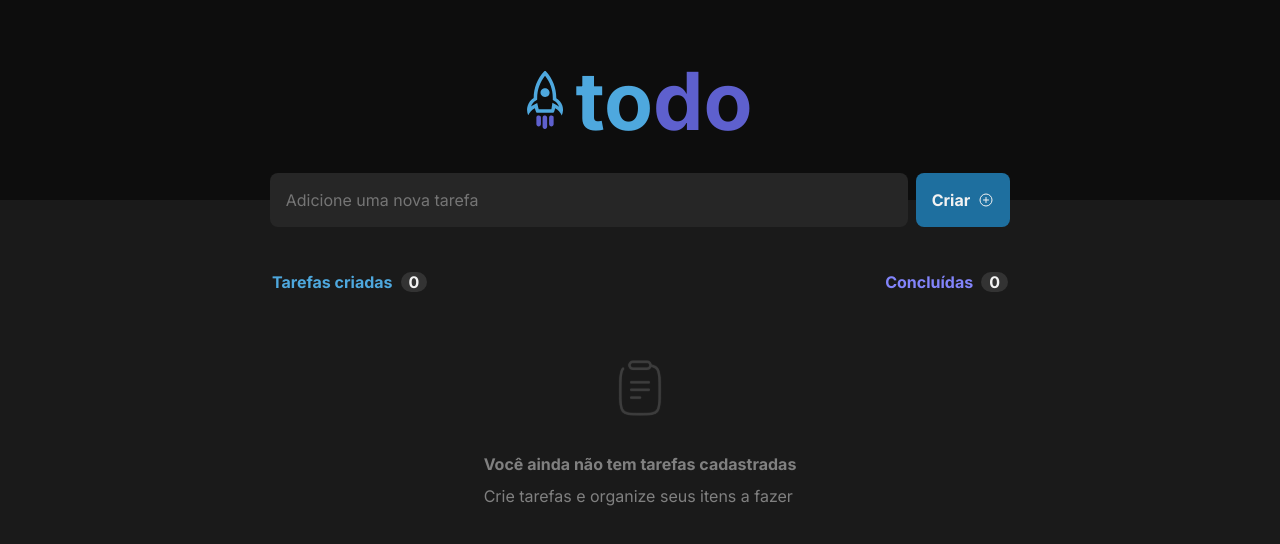
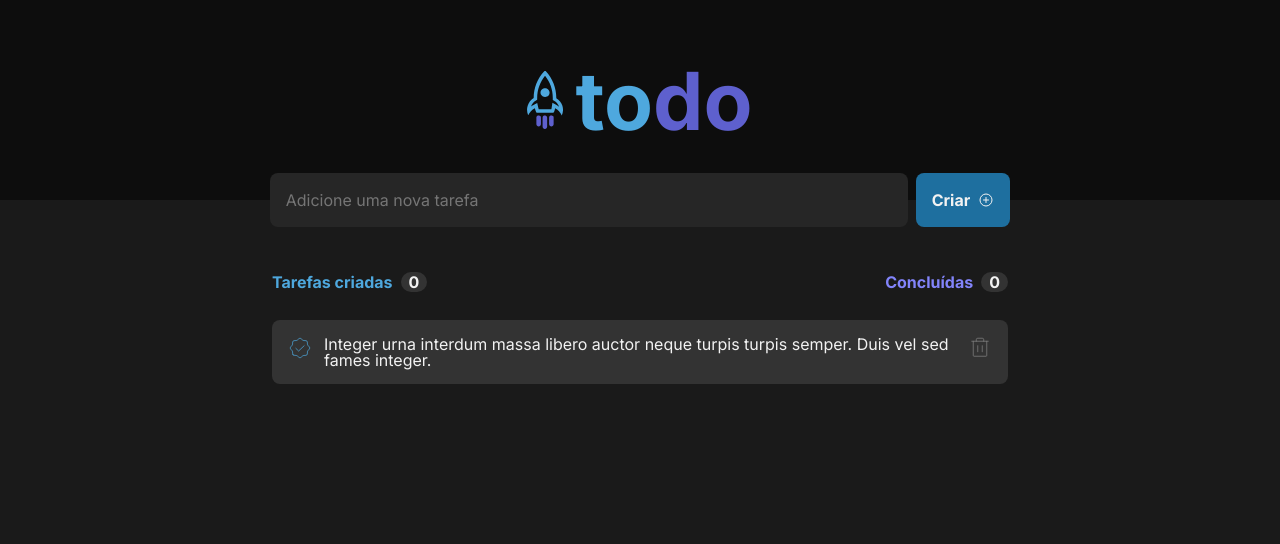
Before and after one commit to WagaoFC/igniteReactJSDesafio01, a React (Vite) app: page / in a window 1280 px wide. Shown: the top 544 px of the page. Built offline with nearby package versions, Linux system fonts and the light colour scheme.

Commit message:
criando componente TaskCreated

```diff
--- /dev/null
+++ b/src/components/TaskCreated.module.css
@@ -0,0 +1,35 @@
+.containerTask {
+    display: flex;
+    align-items: top;
+    gap: 12px;
+    position: absolute;
+    font-weight: 400;
+    margin-top: 3rem;
+    color: var(--gray-100);
+    background: var(--gray-400);
+    padding: 1rem;
+    border-radius: 8px;
+}
+
+.containerTask button {
+    height: 1.5rem;
+    width: 1.5rem;
+    display: flex;
+    align-items: center;
+    color: var(--gray-300);
+    background: transparent;
+    border: none;
+    cursor: pointer;
+}
+
+.containerTask button:first-child {
+    color: var(--blue);
+}
+
+.containerTask button:first-child:hover {
+    color: var(--purpleDark);
+}
+
+.containerTask button:hover {
+    color: var(--danger);
+}
--- /dev/null
+++ b/src/components/TaskCreated.tsx
@@ -0,0 +1,16 @@
+import { CircleWavyCheck, Trash } from 'phosphor-react'
+import styles from './TaskCreated.module.css'
+
+export function TaskCreated() {
+    return (
+        <div className={styles.containerTask}>
+            <button>
+                <CircleWavyCheck size={24} weight="thin" />
+            </button>
+            <p>Integer urna interdum massa libero auctor neque turpis turpis semper. Duis vel sed fames integer.</p>
+            <button>
+                <Trash size={24} weight="thin" />
+            </button>
+        </div>
+    )
+}
--- a/src/components/Tasks.tsx
+++ b/src/components/Tasks.tsx
@@ -1,5 +1,7 @@
+import { useState } from 'react'
+import { TaskCreated } from './Taskcreated'
+import clipboard from '../assets/clipboard.svg'
 import styles from './Tasks.module.css'
-import clipboard from '../assets/clipboard.svg'
 
 export function Tasks() {
     return (
@@ -12,7 +14,7 @@ export function Tasks() {
                 <p>Concluídas</p>
                 <span>0</span>
             </div>
-            <img src={clipboard} alt="Ícone clipboard" />
+            {/* <img src={clipboard} alt="Ícone clipboard" />
             <div className={styles.text}>
                 <span>
                     <p>
@@ -23,7 +25,8 @@ export function Tasks() {
                         Crie tarefas e organize seus itens a fazer
                     </p>
                 </span>
-            </div>
+            </div> */}
+            <TaskCreated />
         </div >
     )
 }
```
